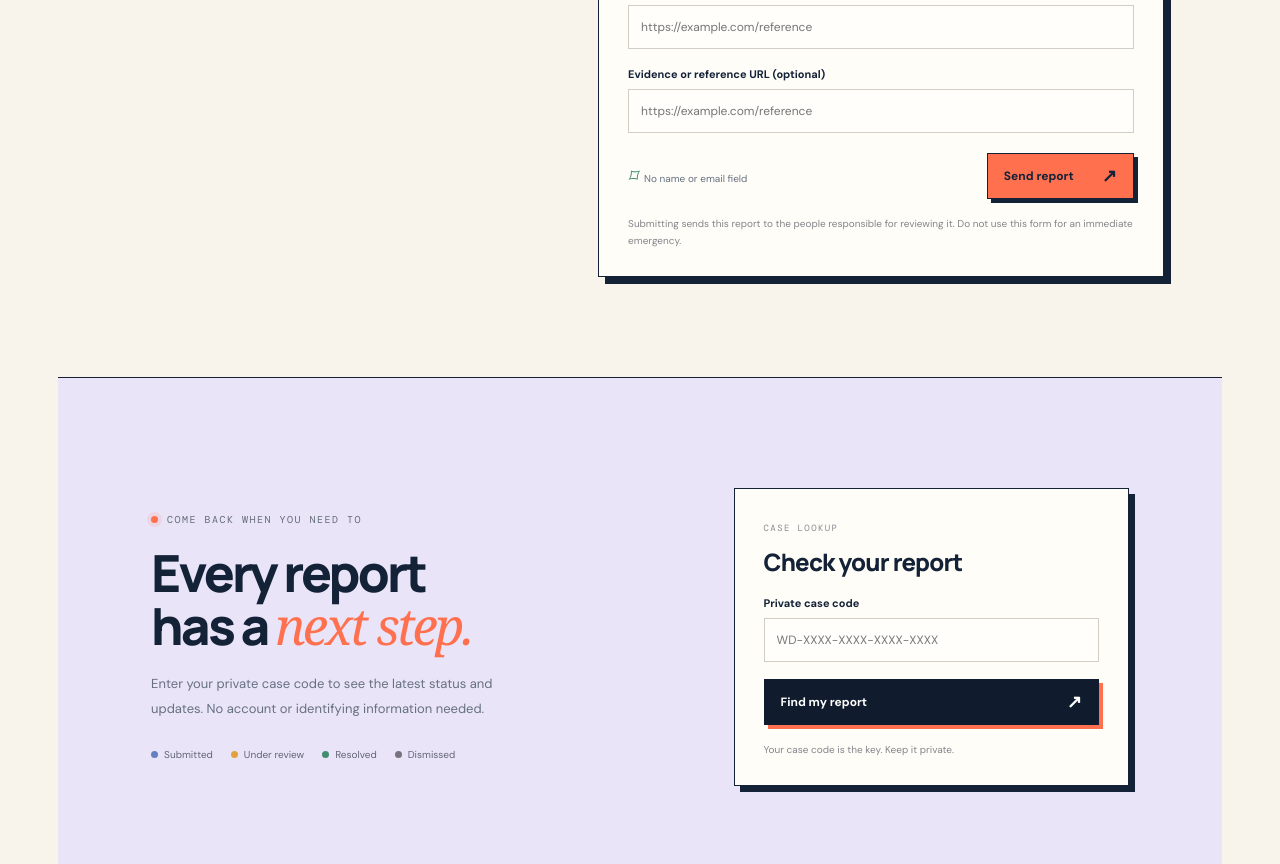
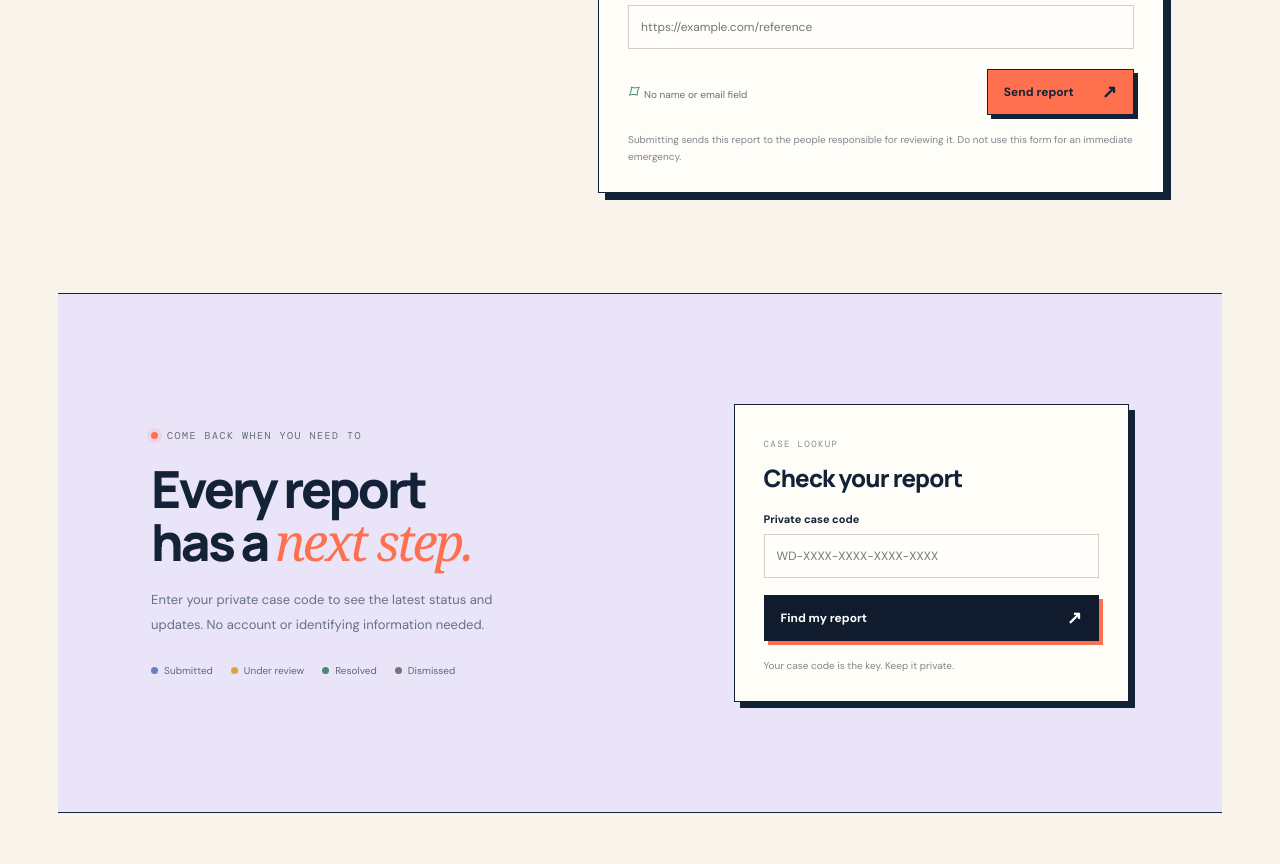
Before and after one commit to adityxac/whistledrop, a website: page public/index.html in a window 1280 px wide. Shown: the part 1254-2118 px from the top of the page. Drawn offline with nearby package versions, Linux system fonts and the light colour scheme.

Commit message:
Remove duplicate evidence URL field

```diff
--- a/public/index.html
+++ b/public/index.html
@@ -10,7 +10,7 @@
 <label for="category">What is this about?</label><select id="category" name="category" required><option value="security">Security</option><option value="harassment">Harassment</option><option value="corruption">Corruption</option><option value="technical">Technical</option><option value="other">Other</option></select>
 <div class="label-row"><label for="description">What happened?</label><span id="charCount">0 / 5,000</span></div><textarea id="description" name="description" minlength="20" maxlength="5000" rows="6" placeholder="Describe what happened, when, and any context that may help. Please avoid unnecessary personal details." required></textarea>
 <label for="evidenceUrl">Evidence or reference URL <span class="optional">(optional)</span></label><input id="evidenceUrl" type="url" name="evidenceUrl" maxlength="2048" placeholder="https://example.com/reference" inputmode="url">
-<label for="evidenceUrl">Evidence or reference URL <span class="optional">(optional)</span></label><input id="evidenceUrl" type="url" name="evidenceUrl" maxlength="2048" placeholder="https://example.com/reference" inputmode="url"><div class="form-foot"><span><i class="mini-lock">⌑</i> No name or email field</span><button class="button button-primary" id="submitReport" type="submit">Send report <span>↗</span></button></div><p class="form-error" id="reportError" role="alert"></p><p class="fine-print">Submitting sends this report to the people responsible for reviewing it. Do not use this form for an immediate emergency.</p></form></section>
+<div class="form-foot"><span><i class="mini-lock">⌑</i> No name or email field</span><button class="button button-primary" id="submitReport" type="submit">Send report <span>↗</span></button></div><p class="form-error" id="reportError" role="alert"></p><p class="fine-print">Submitting sends this report to the people responsible for reviewing it. Do not use this form for an immediate emergency.</p></form></section>
 <section class="success-panel hidden" id="successPanel" aria-live="polite"><div class="success-mark">✓</div><div class="success-copy"><div class="eyebrow"><i></i> REPORT SUBMITTED</div><h2>You did the<br><em>brave thing.</em></h2><p>Your report is saved in this browser only. Copy your case code; you'll need the same browser and device to look it up.</p><div class="case-code-wrap"><span>YOUR PRIVATE CASE CODE</span><strong id="caseCode">WD-XXXX-XXXX-XXXX-XXXX</strong><button type="button" id="copyCode" class="copy-button">Copy code ↗</button></div><button type="button" id="startAnother" class="text-link">Make another report ↗</button></div></section>
 <section class="track-section" id="track"><div class="track-intro"><div class="eyebrow"><i></i> COME BACK WHEN YOU NEED TO</div><h2>Every report<br>has a <em>next step.</em></h2><p>Enter your private case code to see the latest status and updates. No account or identifying information needed.</p><div class="status-key"><span><i class="status-dot received"></i> Submitted</span><span><i class="status-dot reviewing"></i> Under review</span><span><i class="status-dot actioned"></i> Resolved</span><span><i class="status-dot closed"></i> Dismissed</span></div></div><form class="track-card" id="trackForm"><span class="step-tag">CASE LOOKUP</span><h3>Check your report</h3><label for="caseLookup">Private case code</label><input id="caseLookup" placeholder="WD-XXXX-XXXX-XXXX-XXXX" autocomplete="off" spellcheck="false" required><button class="button button-dark" type="submit" id="trackButton">Find my report <span>↗</span></button><p class="form-error" id="trackError" role="alert"></p><div class="status-result hidden" id="statusResult" aria-live="polite"></div><p class="fine-print">Your case code is the key. Keep it private.</p></form></section>
 <section class="how-section" id="how"><div class="eyebrow"><i></i> SIMPLE BY DESIGN</div><h2>Three steps.<br><em>No spotlight.</em></h2><div class="how-grid"><article><span>01</span><h3>Tell us what happened</h3><p>Share the concern in your own words. No sign-up, name, or email required.</p></article><article><span>02</span><h3>Keep your case code</h3><p>You'll receive a random private code. Save it securely; it's how you return.</p></article><article><span>03</span><h3>Check back privately</h3><p>Use your code to check status and read any moderator update.</p></article></div></section>
```
